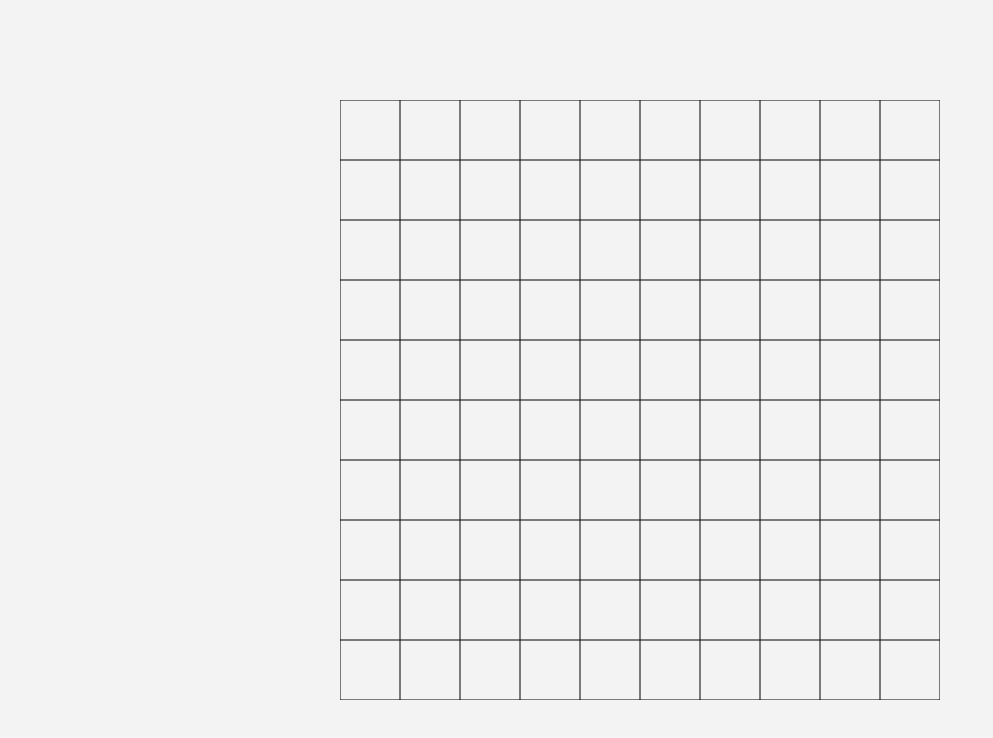
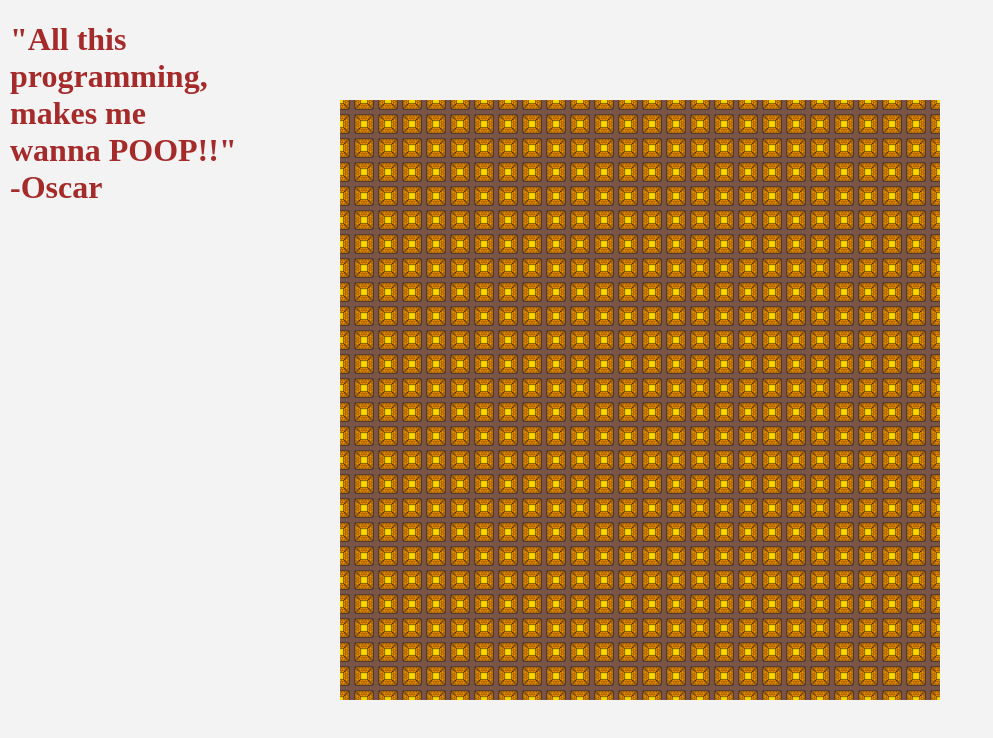
Before and after one commit to Mathiasblm/Sidste-Programmeringsprojekt, a plain HTML site: page Mazehtml.html in a window 1280 px wide. Shown: the whole page, without its empty margins (0-993 px from the left). Drawn offline with Linux system fonts and the light colour scheme.

Commit message:
Sprites working

```diff
--- a/Line.js
+++ b/Line.js
@@ -7,6 +7,7 @@ class Line{
     }
 
     draw(){
+
         ctx.strokeStyle = 'black';
         ctx.lineWidth = 1;
 
--- a/Main.js
+++ b/Main.js
@@ -8,58 +8,71 @@ canvas.height = 600;
 ctx.fillStyle = "#795548";
 ctx.fillRect(0, 0, canvas.width, canvas.height);
 
-let columns = 10;
-let rows = 10;
+let columns = 25;
+let rows = 25;
 let lines = [];
 let sqWidth = canvas.width/columns;
 let sqHeight = canvas.height/rows;
 let canvasX = (window.outerWidth - canvas.width)/2;
 let canvasY = (window.outerHeight - canvas.height)/2;
+let gridCords = [];
+let Lookiefied = [];
+let weBeLookinAtDisOne = [];
 
+let sqBackground = new Image();
+sqBackground.src = "sprites/X_junction/X_junction.png";
 
-
+/*
 window.onload = function() {
         // vertical lines
-    for (let i = 0; i <= columns; i++){
+    for (let i = 0; i < columns; i++){
       lines.push(new Line(
           (sqWidth*i),
           0,
           (sqWidth*i),
           canvas.height
       ));
-    }
 
-    // Horizontal lines
-    for (let i = 0; i <= rows; i++){
-      lines.push(new Line(
-          0,
-          (sqHeight * i),
-          canvas.width,
-          (sqHeight * i)
-      ));
+        // Horizontal lines
+        for (let j = 0; j < rows; j++){
+            lines.push(new Line(
+                0,
+                (sqHeight * j),
+                canvas.width,
+                (sqHeight * j)
+            ));
+            gridCords.push([sqWidth*i, sqHeight * j]);
+        }
     }
     console.log(lines);
+    console.log(gridCords);
 }
+
+*/
 
 setInterval(function() {
     ctx.clearRect(0, 0, canvas.width, canvas.height);
+   for(let row of maze)
+    for(let column of row)
+        column.draw();
     for(let line of lines) {
         line.draw();
+
     }
 }, 1000, 100);
-
-
 
 function generateMaze() {
     let mazeSquares = [];
     for (let y = 0; y < columns; y++) {
         mazeSquares[y] = [];
+
         for (let x = 0; x < rows; x++) {
-            mazeSquares[y].push(new mazeSquare(
-            x,
-            y));
+            let ms = new mazeSquare(x, y, sqWidth*y, sqHeight * x, sqBackground);
+            mazeSquares[y].push(ms);
+            ms.draw();
         }
     }
     return mazeSquares
 }
-console.log(generateMaze());
+let maze = generateMaze();
+console.log(maze);
--- a/Maze.js
+++ b/Maze.js
@@ -1,7 +1,19 @@
 class mazeSquare {
-    constructor(rowIndex, colIndex) {
+    constructor(rowIndex, colIndex, xPos, yPos, background) {
         this.rowIndex = rowIndex;
         this.colIndex = colIndex;
+        this.xPos = xPos;
+        this.yPos = yPos;
+        this.background = background;
         this.wall = true;
+        this.status = "noLookieYet";
+    }
+
+    draw() {
+        ctx.drawImage(this.background, (canvas.width / columns)* this.colIndex,
+        (canvas.height / rows)* this.rowIndex,
+        canvas.width / columns,
+        canvas.height / rows
+        );
     }
 }
--- a/Mazehtml.html
+++ b/Mazehtml.html
@@ -9,6 +9,7 @@
 </head>
 
 <body>
+<h1>"All this <br> programming,<br> makes me <br>wanna POOP!!"<br>-Oscar</h1>
 <canvas id="canvas"></canvas>
 <script src="Maze.js"></script>
 <script src="Line.js"></script>
--- a/style.css
+++ b/style.css
@@ -3,6 +3,11 @@ body {
     margin: 0;
     padding: 0;
     background-color: #f3f3f3;
+}
+h1{
+    left: 10px;
+    margin-left: 10px;
+    color: brown;
 }
 
 #canvas {
```
